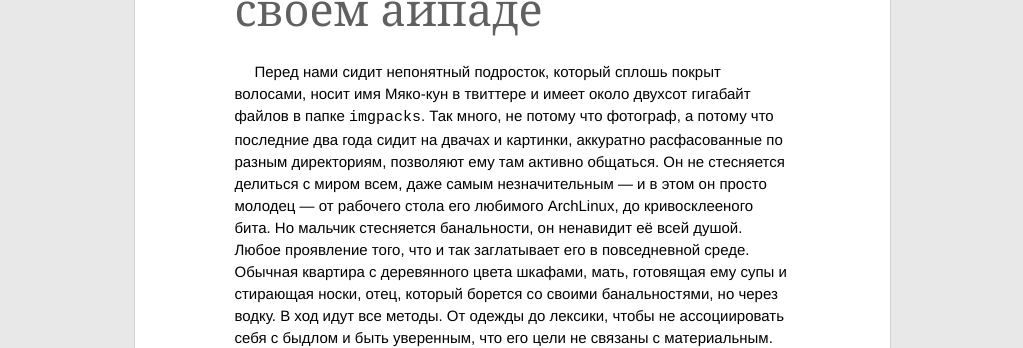
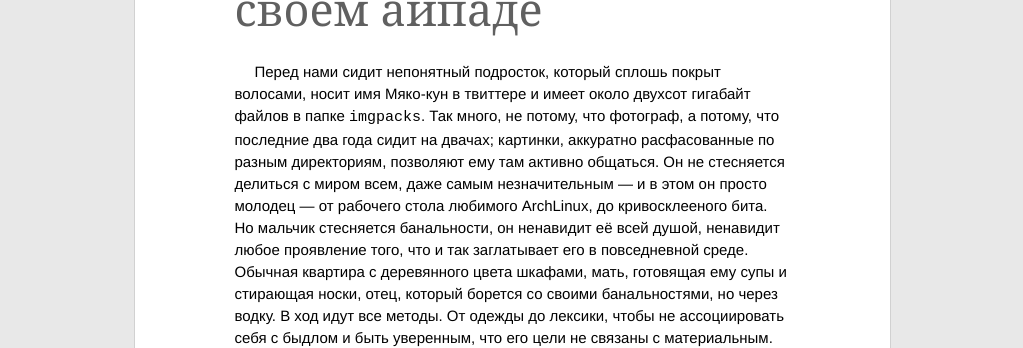
Before and after one commit to ptmt/ptmt.github.com, a Jekyll site: the page built from _posts/2012-06-04-dont-be-a-menace-to-hipsters-geek.md, in a window 1280 px wide and 1400 px high. Shown: the part 262-610 px from the top of the window, without its empty margins (128-1151 px from the left). Built offline with Jekyll 4.4.1, drawn with Linux system fonts in a browser that asks for light colours; Markdown is read by kramdown in place of the engine named in the settings; some of the changed text lies outside the part shown.

Commit message:
Update master

```diff
--- a/_posts/2012-06-04-dont-be-a-menace-to-hipsters-geek.md
+++ b/_posts/2012-06-04-dont-be-a-menace-to-hipsters-geek.md
@@ -4,7 +4,7 @@
 ---
 # {{ page.title }}
 
-Перед нами сидит непонятный подросток, который сплошь покрыт волосами, носит имя Мяко-кун в твиттере и имеет около двухсот гигабайт файлов в папке `imgpacks`. Так много, не потому что фотограф, а потому что последние два года сидит на двачах и картинки, аккуратно расфасованные по разным директориям, позволяют ему там активно общаться. Он не стесняется делиться с миром всем, даже самым незначительным — и в этом он просто молодец — от рабочего стола его любимого ArchLinux, до кривосклееного бита. Но мальчик стесняется банальности, он ненавидит её всей душой. Любое проявление того, что и так заглатывает его в повседневной среде. Обычная квартира с деревянного цвета шкафами, мать, готовящая ему супы и стирающая носки, отец, который борется со своими банальностями, но через водку.
+Перед нами сидит непонятный подросток, который сплошь покрыт волосами, носит имя Мяко-кун в твиттере и имеет около двухсот гигабайт файлов в папке `imgpacks`. Так много, не потому, что фотограф, а потому, что последние два года сидит на двачах; картинки, аккуратно расфасованные по разным директориям, позволяют ему там активно общаться. Он не стесняется делиться с миром всем, даже самым незначительным — и в этом он просто молодец — от рабочего стола  любимого ArchLinux, до кривосклееного бита. Но мальчик стесняется банальности, он ненавидит её всей душой, ненавидит любое проявление того, что и так заглатывает его в повседневной среде. Обычная квартира с деревянного цвета шкафами, мать, готовящая ему супы и стирающая носки, отец, который борется со своими банальностями, но через водку.
 В ход идут все методы. От одежды до лексики, чтобы не ассоциировать себя с быдлом и быть уверенным, что его цели не связаны с материальным. Но несмотря ни на что, он очень любит социальность. Любит заботу и заботится сам. Просто пока не знает.
 
 ##Такой как все
```
Also changed, not shown: other parts of _posts/2012-06-04-dont-be-a-menace-to-hipsters-geek.md (+2 -0 lines).
